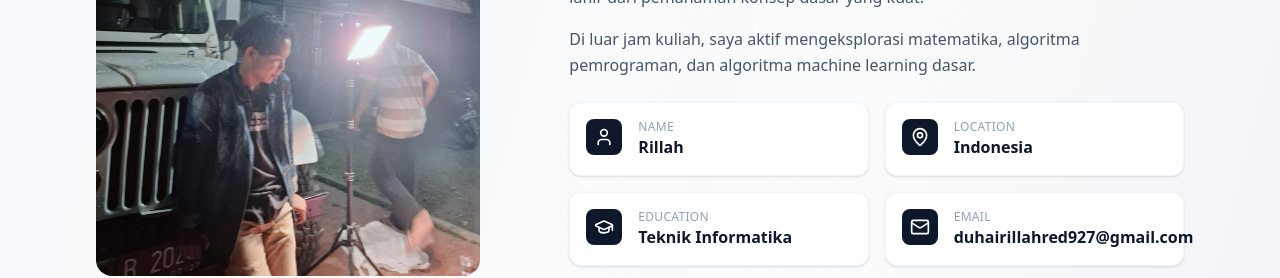
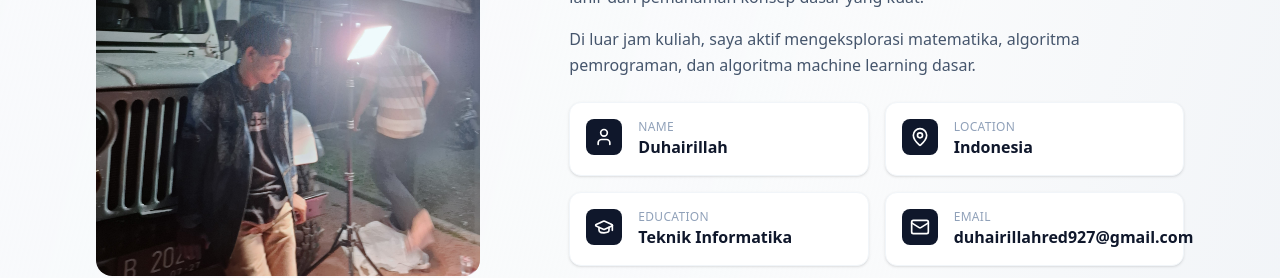
Before and after one commit to SerenaaaaRN/portfolio-rillah-next, a Next.js app: page / in a window 1280 px wide. Shown: the part 1220-1498 px from the top of the page. Built offline with nearby package versions, Linux system fonts and the light colour scheme; no server answers; the database is empty.

Commit message:
ubah nama jadi nama lengkap

```diff
--- a/components/About.tsx
+++ b/components/About.tsx
@@ -53,9 +53,7 @@ export const About: React.FC = () => {
               Saya adalah mahasiswa tahun pertama Teknik Informatika di
               Universitas Sriwijaya yang berminat pada Kecerdasan Buatan.
               Perjalanan saya dimulai dengan rasa ingin tahu tentang bagaimana
-              Matematika bisa diimplementasikan yang membawa saya untuk
-
-              mendalami machine learning.
+              Matematika bisa diimplementasikan yang membawa saya untuk mendalami machine learning.
             </p>
             <p className="leading-relaxed mb-4">
               Saat ini, saya sedang fokus membangun fondasi kuat di bidang
@@ -77,7 +75,7 @@ export const About: React.FC = () => {
             variants={StaggerContainer}
             className="grid grid-cols-1 md:grid-cols-2 gap-4"
           >
-            <motion.div variants={FadeUp}><InfoCard icon={User} label="Name" value="Rillah" /></motion.div>
+            <motion.div variants={FadeUp}><InfoCard icon={User} label="Name" value="Duhairillah" /></motion.div>
             <motion.div variants={FadeUp}><InfoCard icon={MapPin} label="Location" value="Indonesia" /></motion.div>
             <motion.div variants={FadeUp}><InfoCard
               icon={GraduationCap}
```
